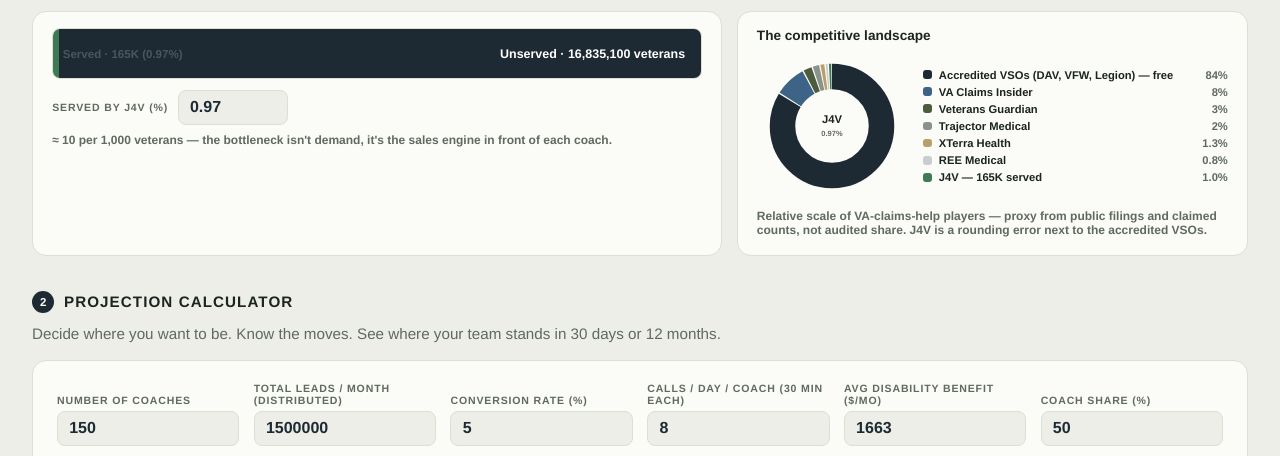
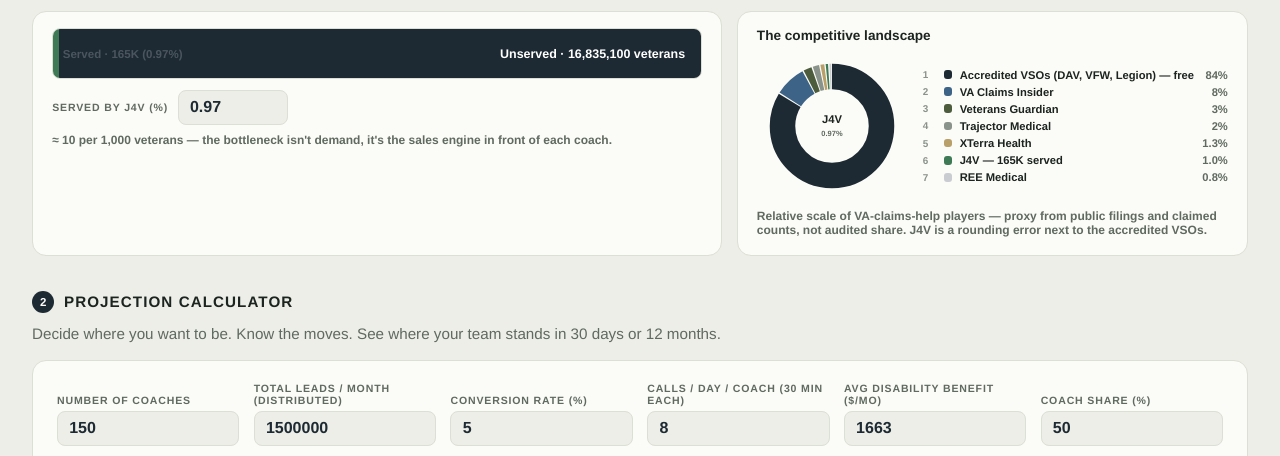
Before and after one commit to tenacitechnology/templates, a plain HTML site: page j4v-founders-deck-x7k2/index.html in a window 1280 px wide. Shown: the part 344-800 px from the top of the page. Drawn offline with Linux system fonts and the light colour scheme.

Commit message:
Bar-chart-race ordering: pie slices and legend sort by value, J4V climbs ranks

```diff
--- a/j4v-founders-deck-x7k2/index.html
+++ b/j4v-founders-deck-x7k2/index.html
@@ -97,6 +97,7 @@
   .pie-flex svg { width: 150px; height: 150px; flex-shrink: 0; }
   .pie-legend { list-style: none; flex: 1; min-width: 0; }
   .pie-legend li { display: flex; align-items: center; gap: 0.45rem; font-size: 0.7rem; font-weight: 700; padding: 0.16rem 0; }
+  .pie-legend .rk { width: 0.85rem; font-size: 0.62rem; font-weight: 800; color: var(--gray); font-variant-numeric: tabular-nums; flex-shrink: 0; }
   .pie-legend .dot { width: 0.55rem; height: 0.55rem; border-radius: 3px; flex-shrink: 0; }
   .pie-legend .pv { margin-left: auto; color: var(--ink-soft); font-variant-numeric: tabular-nums; white-space: nowrap; }
 
@@ -1037,10 +1038,12 @@
       n: "J4V — " + compact(TOTAL_VETS * eff / 100) + " served",
       v: j4vUnits, c: "#3e7a55"
     }]);
+    // bar-chart-race ordering: biggest slice first; J4V climbs the ranks as the % grows
+    items.sort(function (a, b) { return b.v - a.v; });
     var r = 66, C = 2 * Math.PI * r, offset = 0;
     while (svg.firstChild) svg.removeChild(svg.firstChild);
     legend.innerHTML = "";
-    items.forEach(function (p) {
+    items.forEach(function (p, rank) {
       var seg = p.v / total * C;
       var ring = document.createElementNS(NS, "circle");
       ring.setAttribute("cx", 100); ring.setAttribute("cy", 100); ring.setAttribute("r", r);
@@ -1053,7 +1056,7 @@
       offset += seg;
       var li = document.createElement("li");
       var pct = p.v / total * 100;
-      li.innerHTML = '<span class="dot" style="background:' + p.c + '"></span>' + p.n +
+      li.innerHTML = '<span class="rk">' + (rank + 1) + '</span><span class="dot" style="background:' + p.c + '"></span>' + p.n +
         '<span class="pv">' + (pct < 2 ? pct.toFixed(1) : Math.round(pct)) + '%</span>';
       legend.appendChild(li);
     });
```
